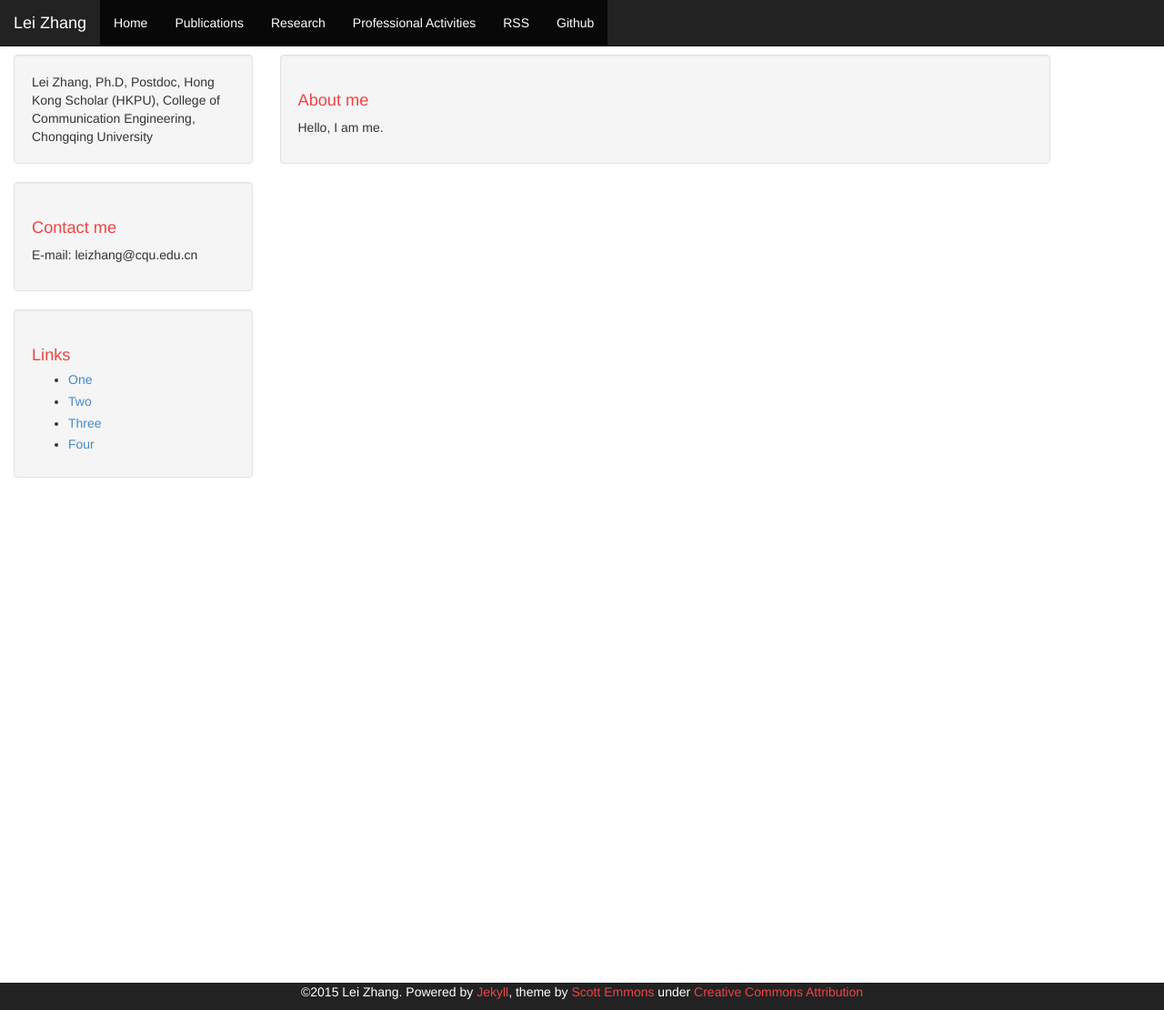
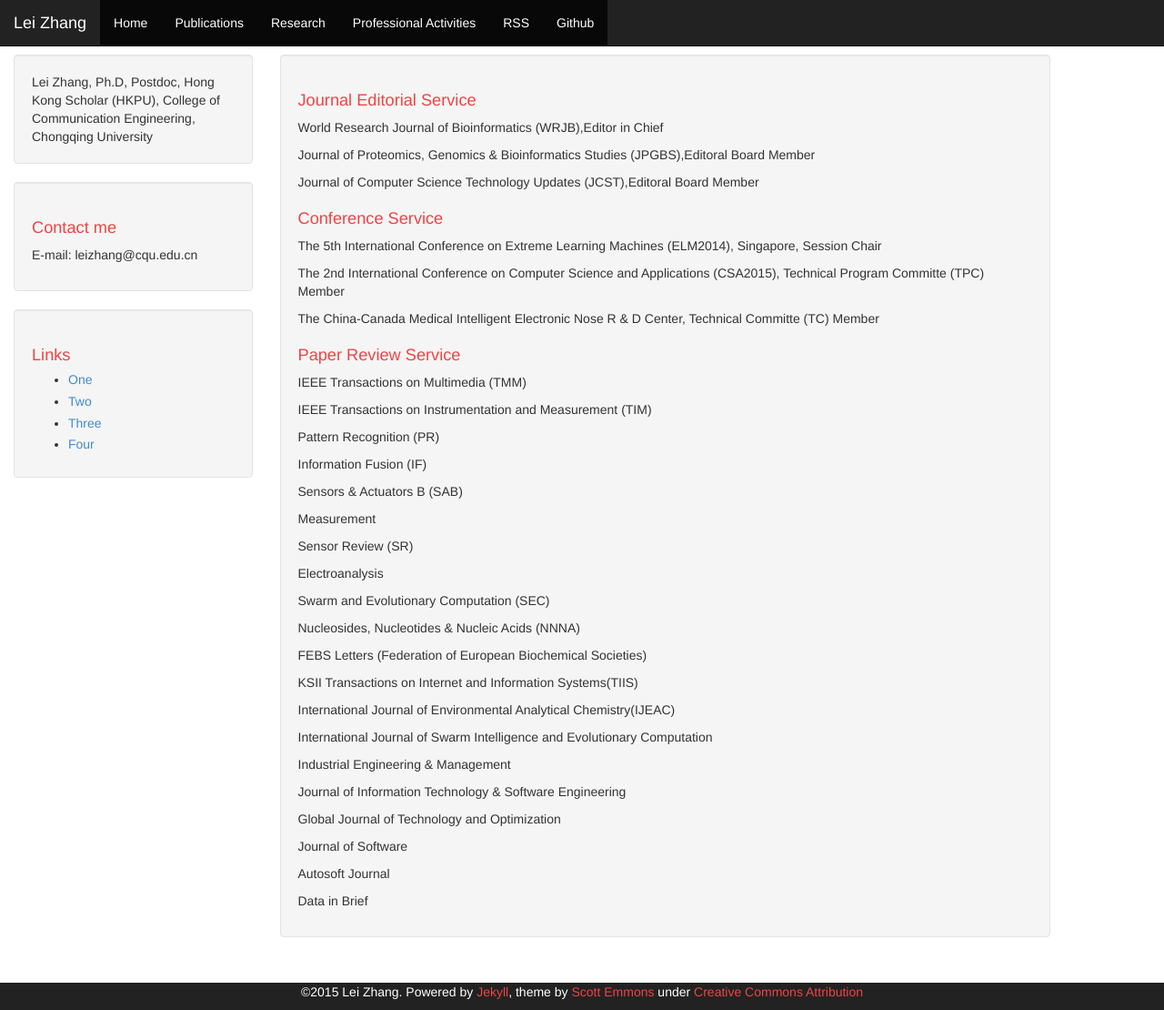
Before and after one commit to DrLeiZhang/website, a Jekyll site: the page built from professional activities.html, in a window 1280 px wide and 1110 px high. Shown: the whole window at 91% size. Built offline with Jekyll 4.4.1, drawn with Linux system fonts in a browser that asks for light colours; Markdown is read by kramdown in place of the engine named in the settings.

Commit message:
Update
Signed-off-by: leizhang@cqu.edu.cn <leizhang@cqu.edu.cn>

```diff
--- a/professional activities.html
+++ b/professional activities.html
@@ -3,6 +3,35 @@ layout: default
 ---
 
 <div class="well">
-    <h1>About me</h1>
-    <p>Hello, I am me.</p>
+    <h1>Journal Editorial Service</h1>
+    <p>World Research Journal of Bioinformatics (WRJB),Editor in Chief</p>
+<p>Journal of Proteomics, Genomics & Bioinformatics Studies (JPGBS),Editoral Board Member</p>
+<p>Journal of Computer Science Technology Updates (JCST),Editoral Board Member</p>
+
+<h1> Conference Service</h1>
+<p>The 5th International Conference on Extreme Learning Machines (ELM2014), Singapore, Session Chair</p>
+<p>The 2nd International Conference on Computer Science and Applications (CSA2015), Technical Program Committe (TPC) Member</p>
+<p>The China-Canada Medical Intelligent Electronic Nose R & D Center, Technical Committe (TC) Member</p>
+
+<h1>Paper Review Service </h1>
+<p>IEEE Transactions on Multimedia (TMM)</p>
+<p>IEEE Transactions on Instrumentation and Measurement (TIM)</p>
+<p>Pattern Recognition (PR)</p>
+<p>Information Fusion (IF)</p>
+<p>Sensors & Actuators B (SAB)</p>
+<p>Measurement</p>
+<p>Sensor Review (SR)</p>
+<p>Electroanalysis</p>
+<p>Swarm and Evolutionary Computation (SEC)</p>
+<p>Nucleosides, Nucleotides & Nucleic Acids (NNNA)</p>
+<p>FEBS Letters (Federation of European Biochemical Societies)</p>
+<p>KSII Transactions on Internet and Information Systems(TIIS)</p>
+<p>International Journal of Environmental Analytical Chemistry(IJEAC)</p>
+<p>International Journal of Swarm Intelligence and Evolutionary Computation</p>
+<p>Industrial Engineering & Management</p>
+<p>Journal of Information Technology & Software Engineering</p>
+<p>Global Journal of Technology and Optimization</p>
+<p>Journal of Software</p>
+<p>Autosoft Journal</p>
+<p>Data in Brief</p>
 </div>
```
